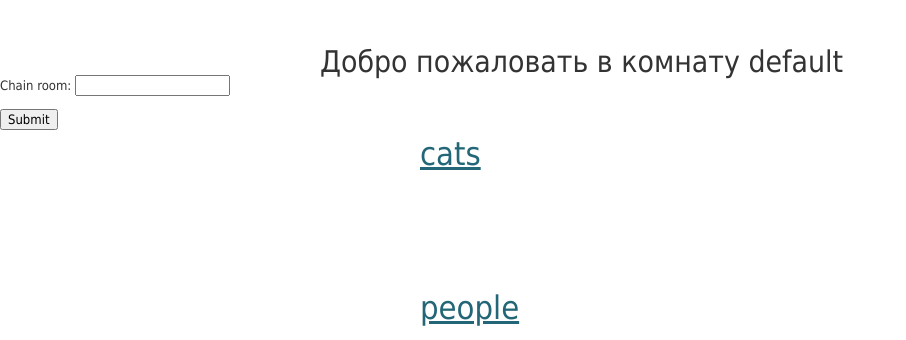
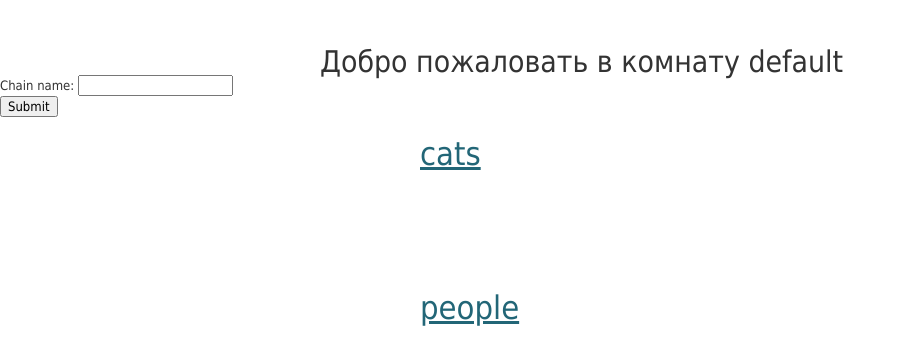
Before and after one commit to ToxicWar/reDoodle, a Django app: template redoodle/base/templates/room.html in a window 1280 px wide. Shown: the part 114-454 px from the top of the page, without its empty margins (0-906 px from the left). Run offline with Django 3.2, Linux system fonts and the light colour scheme; the template is opened without the code that fills it: values that come from a table or form of the project are taken from there, others are empty; data comes from the database, SQL or seed files in the repository; both versions use the stored data as it was after the commit; parts of the project's set-up code (start-up, migrations or seed data) failed here and were passed over.

Commit message:
+ display errors forms + creating rooms + creating chains

```diff
--- a/redoodle/base/forms.py
+++ b/redoodle/base/forms.py
@@ -2,8 +2,8 @@ from django import forms
 
 
 class AddRoomForm(forms.Form):
-    room_name = forms.CharField(label = 'Room name')
+    room_name = forms.CharField(label = 'Room name', max_length=255)
 
 
 class AddChainInRoom(forms.Form):
-    chain_name = forms.CharField(label = 'Chain room')
+    chain_name = forms.CharField(label = 'Chain room', max_length=255)
--- a/redoodle/base/templates/room.html
+++ b/redoodle/base/templates/room.html
@@ -5,9 +5,14 @@
 {% block nav %}<a href="/">reDoodle</a> &rarr; <span>{{ room }}</span>{% endblock %}
 
 {% block aside %}
-    <form action="{% url add_chain %}" method="POST">{% csrf_token %}
+    <form action="{% url add_chain %}" method="POST">
+        {% csrf_token %}
         <input type="hidden" name="room_name" id="id_room_name" value="{{ room }}"/>
-        {{ form.as_p }}
+        <div class="field">
+            {{ form.chain_name.errors }}
+            <label for="id_chain_name">Chain name:</label>
+            {{ form.chain_name }}
+        </div>
         <input type="submit" />
     </form>
 {% endblock %}
```
Also changed, not shown: redoodle/base/templates/reDoodle.html (+7 -2 lines), redoodle/base/views.py (+14 -5 lines), redoodle.db.
